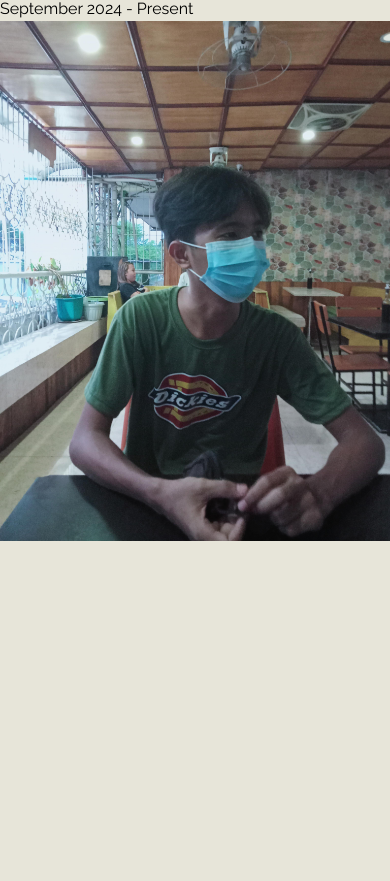
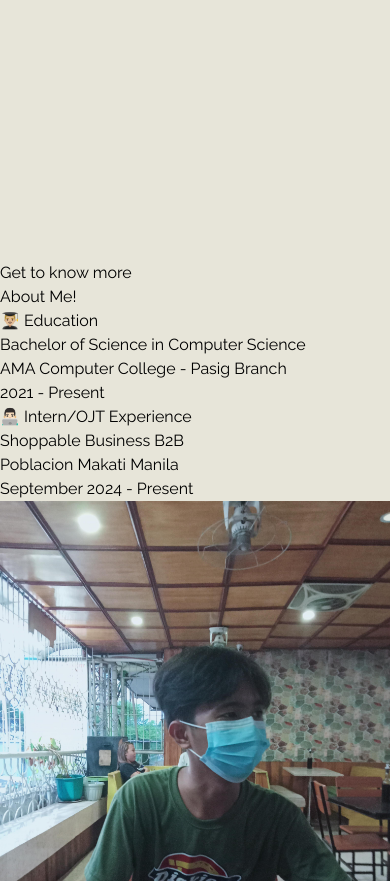
Before and after one commit to RheillyAguilar/portfolioFinal, a React (Vite) app: page / in a window 390 px wide. Shown: the part 1119-2000 px from the top of the page. Before the commit the page ends 1660 px from the top, so only its background shows below. Built offline with nearby package versions, Linux system fonts and the light colour scheme.

Commit message:
make responsive

```diff
--- a/src/Components/About/About.jsx
+++ b/src/Components/About/About.jsx
@@ -1,32 +1,28 @@
-
 import imageTwo from '../../assets/image-one.jpg';
 
 export default function About() {
-  return (
-    <>
-        <section className="text-[#5e5946] h-[100vh] p-5 flex flex-col items-center justify-center gap-24">
-            <div className="font-bold">
-                <p className="text-lg">Get to know more</p>
-                <h1 className="text-5xl">About Me!</h1>
+    return (
+        <section className="text-[#5e5946] min-h-[100vh] p-5 flex flex-col items-center justify-center gap-16 about">
+            <div className="text-center font-bold">
+                <p className="text-md">Get to know more</p>
+                <h1 className="text-4xl">About Me!</h1>
             </div>
 
-
-
-           <div className='flex flex-wrap items-center justify-center gap-28'>
+            <div className="flex flex-wrap items-center justify-center gap-32">
                 {/* EDUCATION AND EXPERIENCES */}
-                <div className="flex flex-col gap-5 items-center">
-                    <div className="w-[637px] h-[250px] bg-[#5e5946] text-[#e7e5d9] flex flex-col items-center justify-center text-center rounded-lg text-2xl">
-                        <h1 className="mb-10 font-bold">👨🏼‍🎓Education</h1>
-                        <div className="text-start">
+                <div className="flex flex-col gap-8 items-center max-w-[90%] ">
+                    <div className="w-full md:max-w-[637px] xl:w-[637px] h-[250px] bg-[#5e5946] text-[#e7e5d9] flex flex-col items-center justify-center text-center rounded-lg text-lg p-5">
+                        <h1 className="mb-5 font-bold text-xl">👨🏼‍🎓 Education</h1>
+                        <div className="text-start space-y-2">
                             <h1>Bachelor of Science in Computer Science</h1>
                             <h1>AMA Computer College - Pasig Branch</h1>
                             <h1>2021 - Present</h1>
                         </div>
                     </div>
 
-                    <div className="w-[637px] h-[250px] bg-[#5e5946] text-[#e7e5d9] flex flex-col items-center justify-center text-center rounded-lg text-2xl">
-                        <h1 className="mb-10 font-bold">👨🏻‍💻Intern/OJT Experience</h1>
-                        <div className="text-start">
+                    <div className="w-full md:max-w-[637px] xl:w-[637px] h-[250px] bg-[#5e5946] text-[#e7e5d9] flex flex-col items-center justify-center text-center rounded-lg text-lg p-5">
+                        <h1 className="mb-5 font-bold text-xl">👨🏻‍💻 Intern/OJT Experience</h1>
+                        <div className="text-start space-y-2">
                             <h1>Shoppable Business B2B</h1>
                             <h1>Poblacion Makati Manila</h1>
                             <h1>September 2024 - Present</h1>
@@ -34,19 +30,14 @@ export default function About() {
                     </div>
                 </div>
 
-                {/* IMAGE  */}
+                {/* IMAGE */}
                 <div>
-                    <img src={imageTwo} alt="" className='w-[500px] h-[520px] rounded-lg' />
+                    <img
+                        src={imageTwo}
+                        alt="About Me"
+                        className="w-[450px] h-[520px] rounded-lg"/>
                 </div>
             </div>
-
-
-
-
-
-
         </section>
-
-    </>
-  )
+    );
 }
--- a/src/Pages/AboutPage.jsx
+++ b/src/Pages/AboutPage.jsx
@@ -1,6 +1,5 @@
+
 import About from "../Components/About/About";
-
-
 
 export default function AboutPage() {
   return (
--- a/src/index.css
+++ b/src/index.css
@@ -33,8 +33,6 @@ body {
         width: 100%;
         left: 0;
         top: -100%;
-        background: #c3c1ab;
-
     }
 
     .nav-link.active {
@@ -62,3 +60,9 @@ body {
         width: 42rem;
     }
 }
+
+@media only screen and (max-width: 1303px) and (min-width: 280px) {
+    .about {
+        margin-top: 30rem;
+    }
+}
```
